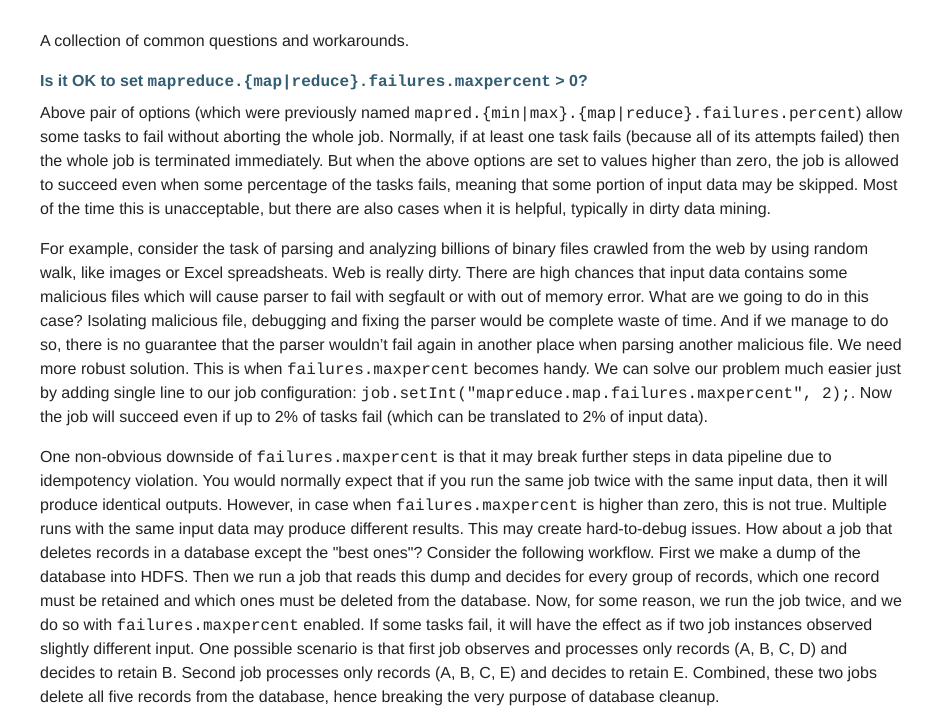
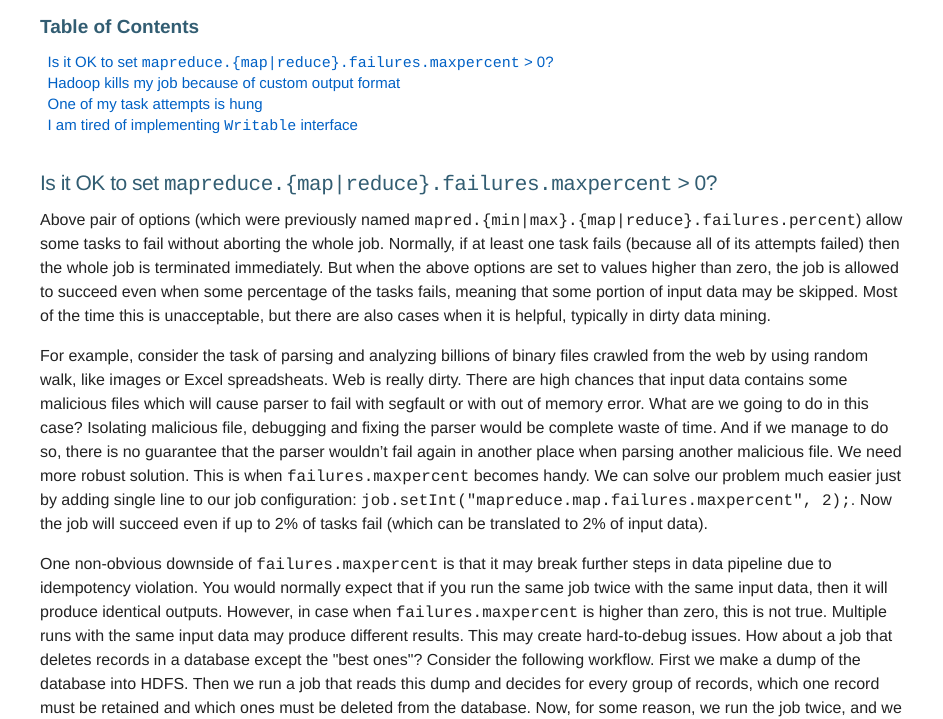
Before and after one commit to andreigudkov/articles, a plain HTML site: page ph/ep4-faq/mastercopy/index.html in a window 1280 px wide. Shown: the part 87-806 px from the top of the page, without its empty margins (168-1111 px from the left). Drawn offline with Linux system fonts and the light colour scheme.

Commit message:
Added TOC

```diff
--- a/ph/ep4-faq/mastercopy/index.html
+++ b/ph/ep4-faq/mastercopy/index.html
@@ -89,13 +89,20 @@
 <span id="author" class="author">Andrei Gudkov</span><br>
 <span id="email" class="email"><a href="mailto:gudokk@gmail.com">gudokk@gmail.com</a></span><br>
 </div>
+<div id="toc" class="toc">
+<div id="toctitle">Table of Contents</div>
+<ul class="sectlevel3">
+<li><a href="#_is_it_ok_to_set_code_mapreduce_map_reduce_failures_maxpercent_code_0">Is it OK to set <code>mapreduce.{map|reduce}.failures.maxpercent</code> &gt; 0?</a></li>
+<li><a href="#_hadoop_kills_my_job_because_of_custom_output_format">Hadoop kills my job because of custom output format</a></li>
+<li><a href="#_one_of_my_task_attempts_is_hung">One of my task attempts is hung</a></li>
+<li><a href="#_i_am_tired_of_implementing_code_writable_code_interface">I am tired of implementing <code>Writable</code> interface</a></li>
+</ul>
+</div>
 </div>
 <div id="content">
+<div class="sect3">
+<h4 id="_is_it_ok_to_set_code_mapreduce_map_reduce_failures_maxpercent_code_0">Is it OK to set <code>mapreduce.{map|reduce}.failures.maxpercent</code> &gt; 0?</h4>
 <div class="paragraph">
-<p>A collection of common questions and workarounds.</p>
-</div>
-<div class="paragraph">
-<div class="title">Is it OK to set <code>mapreduce.{map|reduce}.failures.maxpercent</code> &gt; 0?</div>
 <p>Above pair of options (which were previously named <code>mapred.{min|max}.{map|reduce}.failures.percent</code>)
 allow some tasks to fail without aborting the whole job.
 Normally, if at least one task fails (because all of its attempts failed) then the whole
@@ -141,8 +148,10 @@ One possible scenario is that first job observes and processes only records (A,
 Second job processes only records (A, B, C, E) and decides to retain E.
 Combined, these two jobs delete all five records from the database, hence breaking the very purpose of database cleanup.</p>
 </div>
+</div>
+<div class="sect3">
+<h4 id="_hadoop_kills_my_job_because_of_custom_output_format">Hadoop kills my job because of custom output format</h4>
 <div class="paragraph">
-<div class="title">Hadoop kills my job because of custom output format. What should I do?</div>
 <p>It is common problem that you want to save data in some special format,
 and this format is not of "streaming" type, i.e. it accumulates all key/values
 of a single reducer in memory, then performs some complex aggregate analysis on it,
@@ -367,8 +376,10 @@ and stopped immediately after exiting it.</p>
 </td></tr></table></code></pre>
 </div>
 </div>
+</div>
+<div class="sect3">
+<h4 id="_one_of_my_task_attempts_is_hung">One of my task attempts is hung</h4>
 <div class="paragraph">
-<div class="title">One of my task attempts is hung. What should I do?</div>
 <p>Debugging bigdata applications is tedious job.
 No matter how hard you test your application, there is always a chance that it will work incorrectly
 on production data.
@@ -408,8 +419,10 @@ You can capture the output from web UI (&#8594; logs &#8594; stdout) or directly
 local log file in the server where you logged in.
 Stack trace should give you enough information about where you should focus on finding the bug.</p>
 </div>
+</div>
+<div class="sect3">
+<h4 id="_i_am_tired_of_implementing_code_writable_code_interface">I am tired of implementing <code>Writable</code> interface</h4>
 <div class="paragraph">
-<div class="title">I am tired of implementing <code>Writable</code> interface. Can we do better?</div>
 <p>Manual implementation of <code>Writable</code> interface makes sense only for very small classes
 and typically only for keys (to speed up comparison).
 For larger classes it is cheaper to use codegenerating with serialization, like probotuf or thrift
@@ -549,9 +562,10 @@ Output of the job is stored as sequence file of <code>NullWritable</code> and <c
 </div>
 </div>
 </div>
+</div>
 <div id="footer">
 <div id="footer-text">
-Last updated 2019-01-17 17:15:06 UTC
+Last updated 2019-01-17 17:22:07 UTC
 </div>
 </div>
 </body>
```
Also changed, not shown: ph/ep4-faq/src/index.txt.
